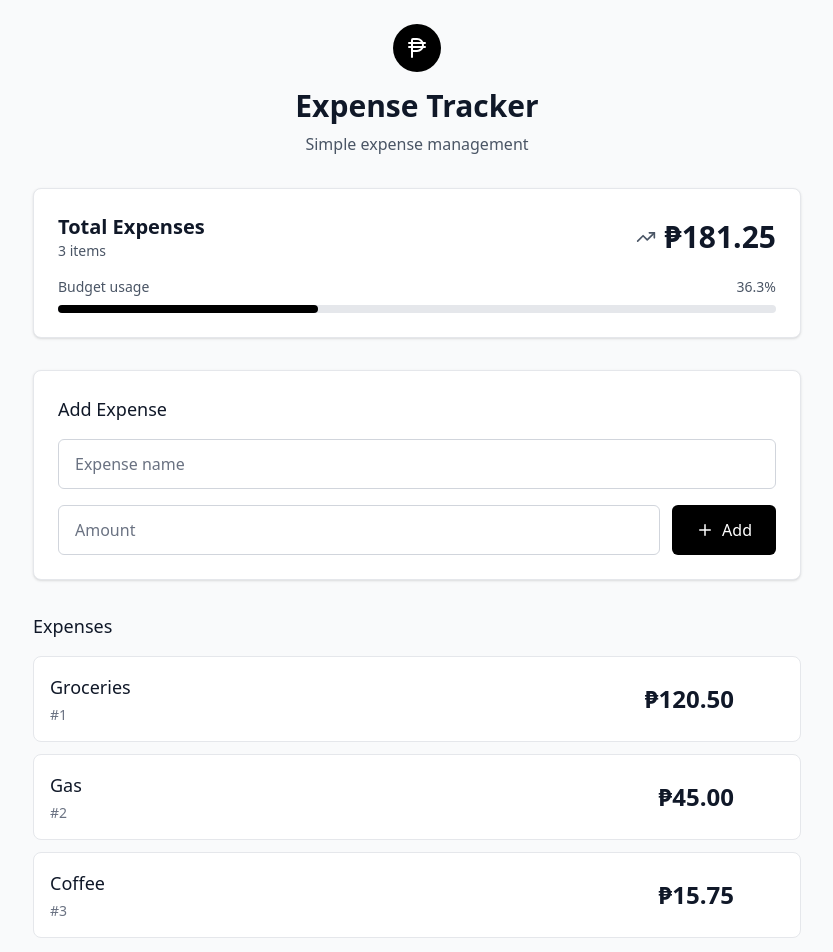
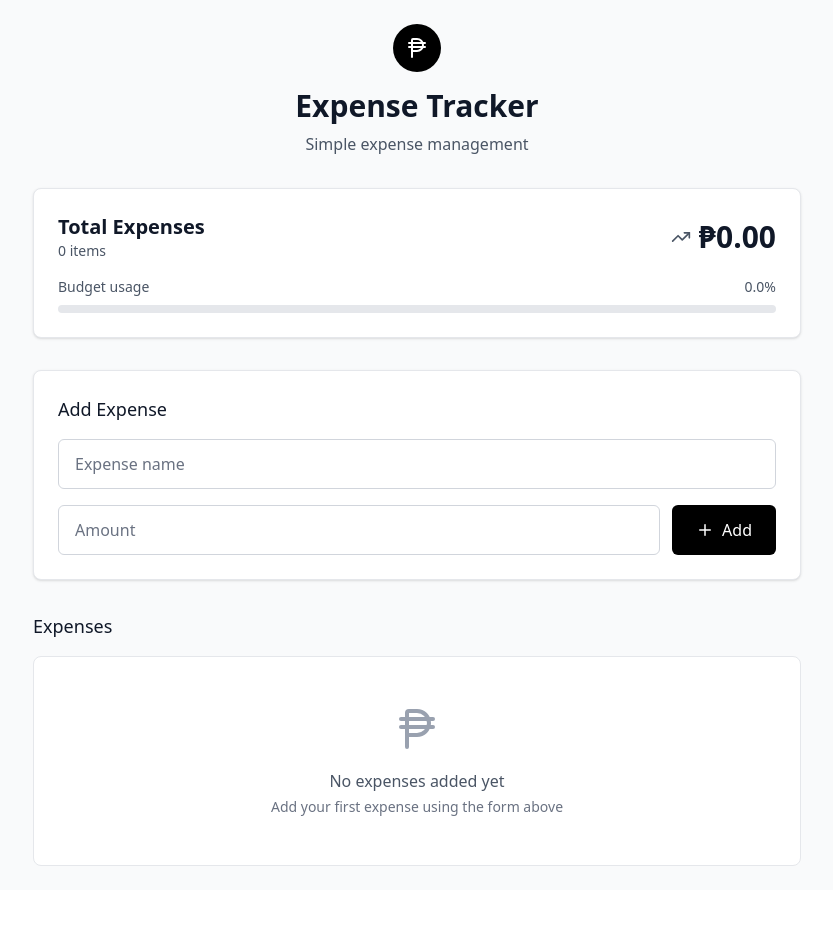
Before and after one commit to earlkian8/expense-tracker-app-dev, a React (Vite) app: page / in a window 1280 px wide. Shown: the top 952 px of the page, without its empty margins (223-1056 px from the left). After the commit the page ends 890 px from the top, so only its background shows below. Built offline with nearby package versions, Linux system fonts and the light colour scheme.

Commit message:
fix: empty array

```diff
--- a/src/ExpenseTracker.jsx
+++ b/src/ExpenseTracker.jsx
@@ -6,11 +6,7 @@ import ExpenseForm from "./components/ExpenseForm";
 import ExpenseList from "./components/ExpenseList";
 
 export default function ExpenseTracker() {
-  const [expenses, setExpenses] = useState([
-    { id: 1, name: "Groceries", amount: 120.5 },
-    { id: 2, name: "Gas", amount: 45.0 },
-    { id: 3, name: "Coffee", amount: 15.75 },
-  ]);
+  const [expenses, setExpenses] = useState([]);
 
   const [newExpenseName, setNewExpenseName] = useState("");
   const [newExpenseAmount, setNewExpenseAmount] = useState("");
```
